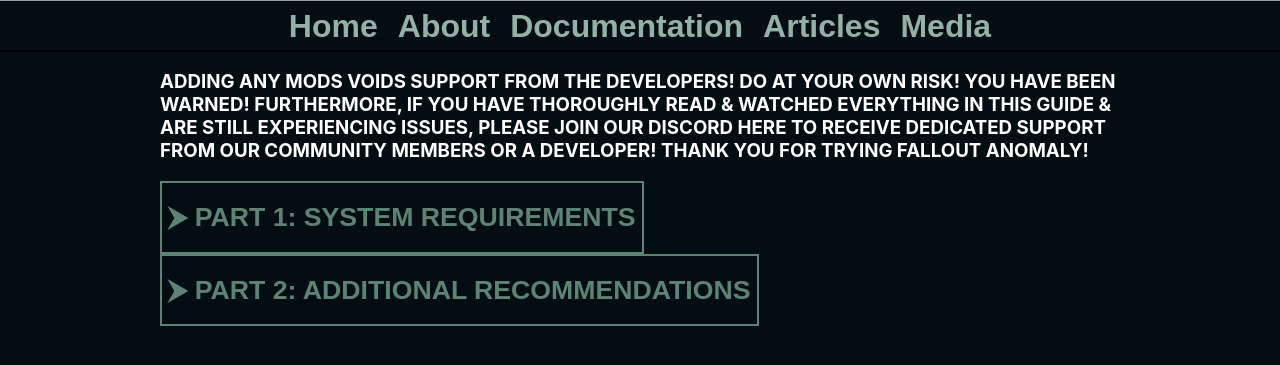
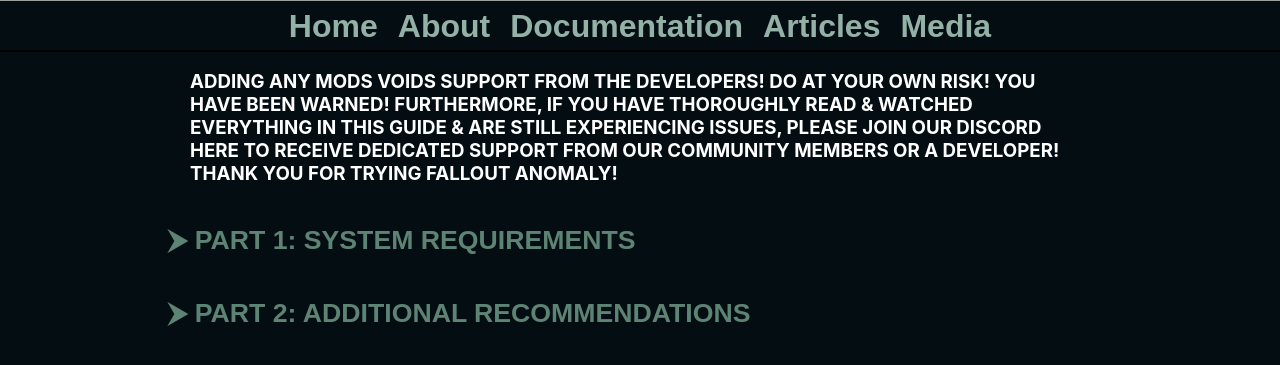
Before and after one commit to ample-samples/falloutanomaly, a React (Create React App) app: page /#/docs in a window 1280 px wide. Shown: the part 299-664 px from the top of the page. Built offline with nearby package versions, Linux system fonts and the light colour scheme; grey boxes are pictures that could not be loaded.

Commit message:
added margins to inner text

```diff
--- a/src/components/Collapsible.js
+++ b/src/components/Collapsible.js
@@ -10,7 +10,7 @@ export function Collapsible({title, body}) {
         <div className="collapse-section">
           <button onClick={() => {setIsOpen(!isOpen)}}><h1>{isOpen? `⮟`: `⮞`} { title}</h1></button>
           <Collapse isOpened={isOpen}>
-            <div className="install-doc" id="md-text" dangerouslySetInnerHTML={{__html:marked.parse(body)}}/>
+            <div className="install-doc" dangerouslySetInnerHTML={{__html:marked.parse(body)}}/>
           </Collapse>
         </div>
     )
--- a/src/pages/styles/documentation.css
+++ b/src/pages/styles/documentation.css
@@ -1,6 +1,25 @@
 .install-doc * {
   text-wrap: wrap;
 }
+
+.install-doc h1,h2,h3,h4 {
+  margin-left:30px;
+  margin-right:30px;
+}
+
+@media screen and (min-width: 1000px) {
+  .install-doc pre {
+    margin-left:50px;
+    margin-right:50px;
+  }
+}
+/*  */
+/* @media screen and (max-width: 1000px) { */
+/*   .install-doc pre { */
+/*     margin-left:0px; */
+/*     margin-right:0px; */
+/*   } */
+/* } */
 
 .ReactCollapse--collapse {
   border-radius: 10px;
@@ -12,6 +31,6 @@
 
 .collapse-section > button {
   background-color: #00000000;
-  border: 2px solid var(--color-3);
+  border: 2px solid #00000000;
   cursor: pointer;
 }
```
